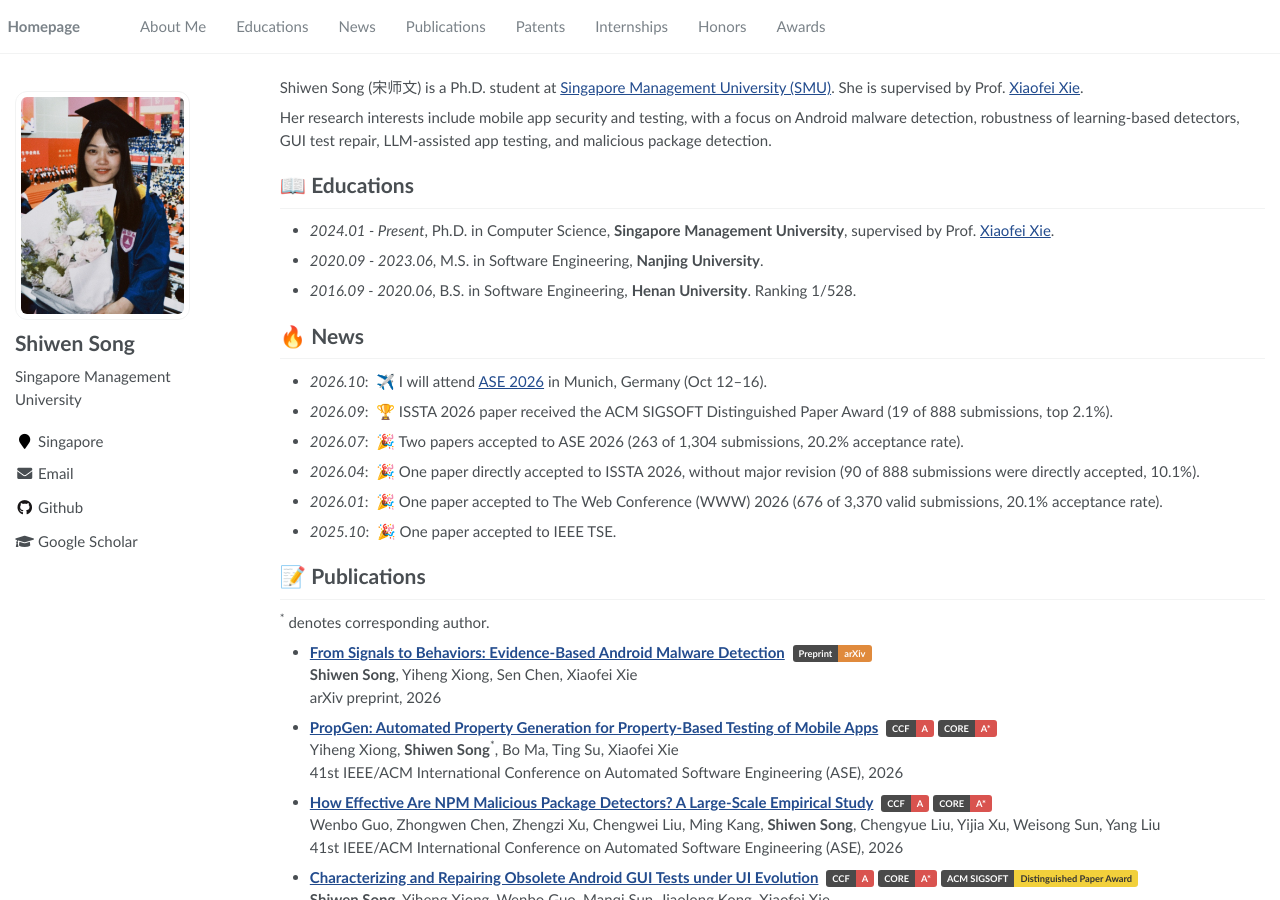
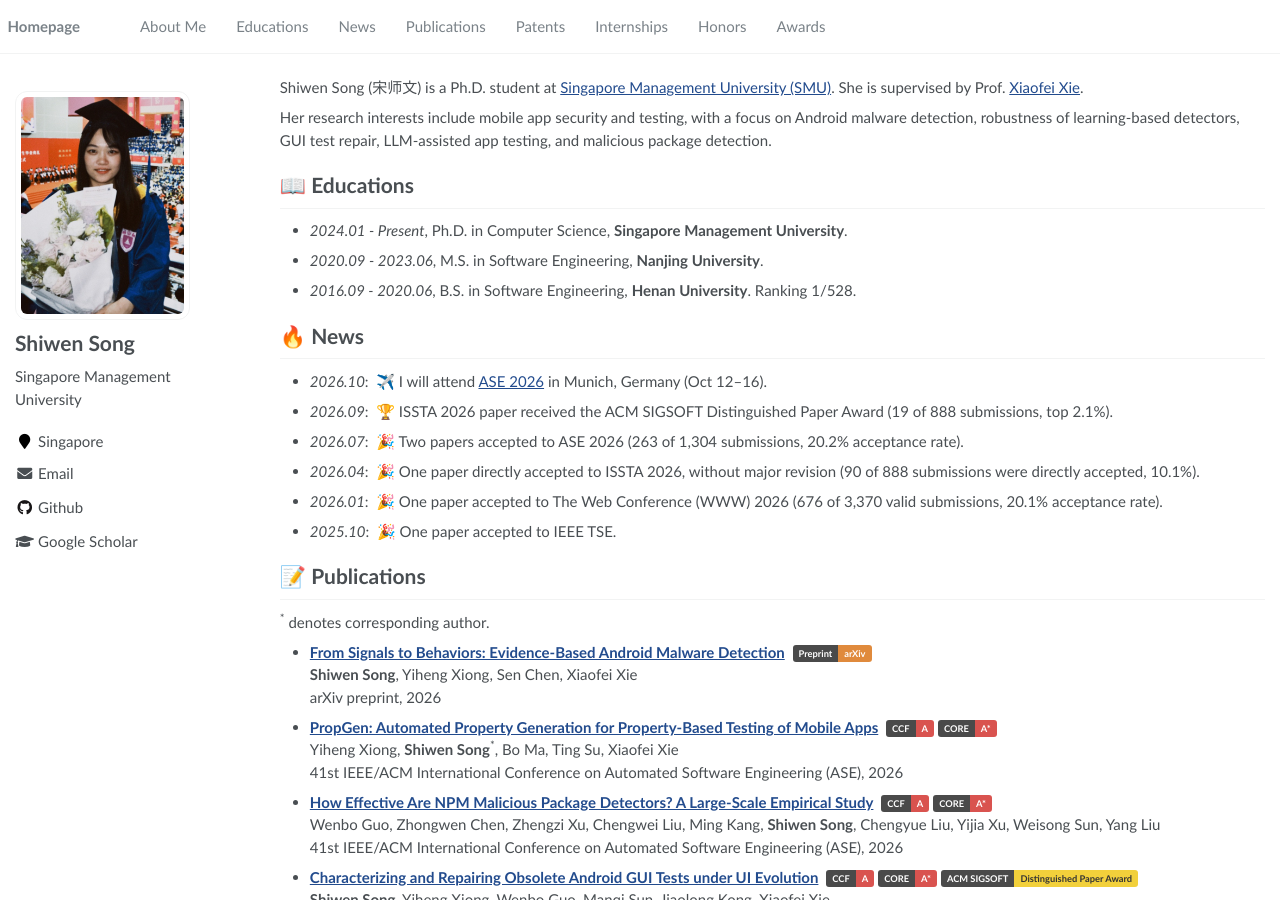
Before and after one commit to shiwen-song/shiwen-song.github.io, a Jekyll site: the page built from _pages/about.md, in a window 1280 px wide and 900 px high. Built offline with Jekyll 4.4.1, drawn with Linux system fonts in a browser that asks for light colours.

Commit message:
Educations: drop duplicate advisor mention
Co-Authored-By: Claude Sonnet 5.5 <noreply@anthropic.com>

```diff
--- a/_pages/about.md
+++ b/_pages/about.md
@@ -22,7 +22,7 @@ Shiwen Song (宋师文) is a Ph.D. student at [Singapore Management University (
 Her research interests include mobile app security and testing, with a focus on Android malware detection, robustness of learning-based detectors, GUI test repair, LLM-assisted app testing, and malicious package detection.
 
 # 📖 Educations
-- *2024.01 - Present*, Ph.D. in Computer Science, **Singapore Management University**, supervised by Prof. [Xiaofei Xie](https://scholar.google.com/citations?user=FfcZfJgAAAAJ&hl=zh-CN&oi=ao).
+- *2024.01 - Present*, Ph.D. in Computer Science, **Singapore Management University**.
 - *2020.09 - 2023.06*, M.S. in Software Engineering, **Nanjing University**.
 - *2016.09 - 2020.06*, B.S. in Software Engineering, **Henan University**. Ranking 1/528.
 
```
